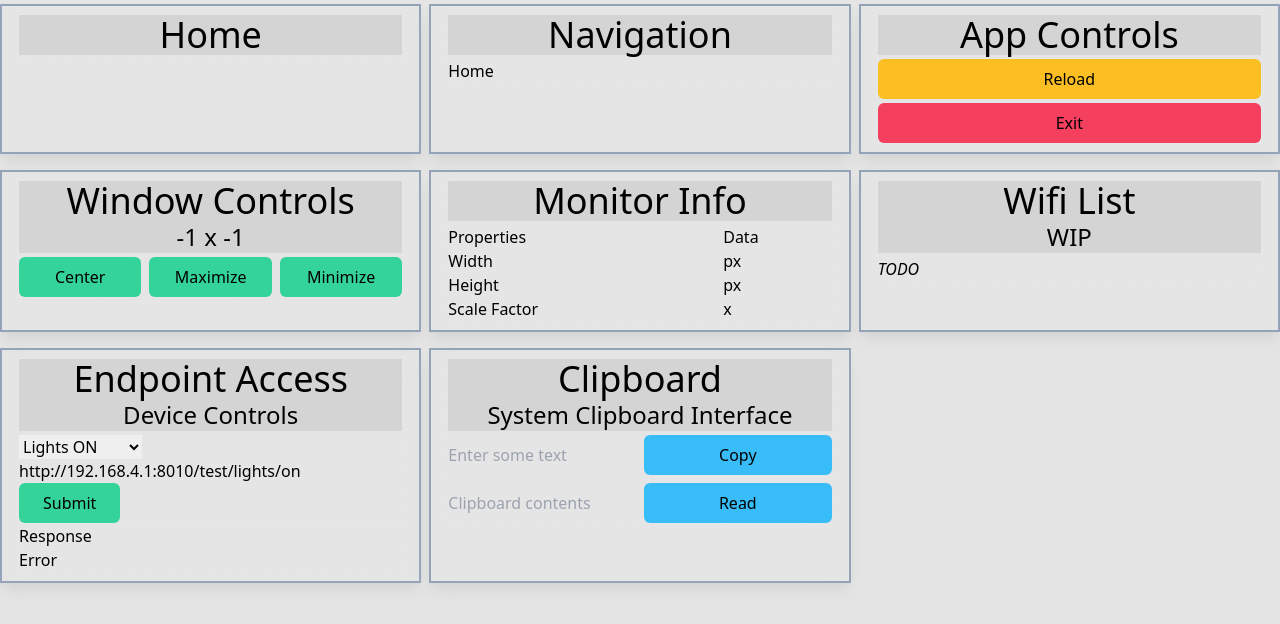
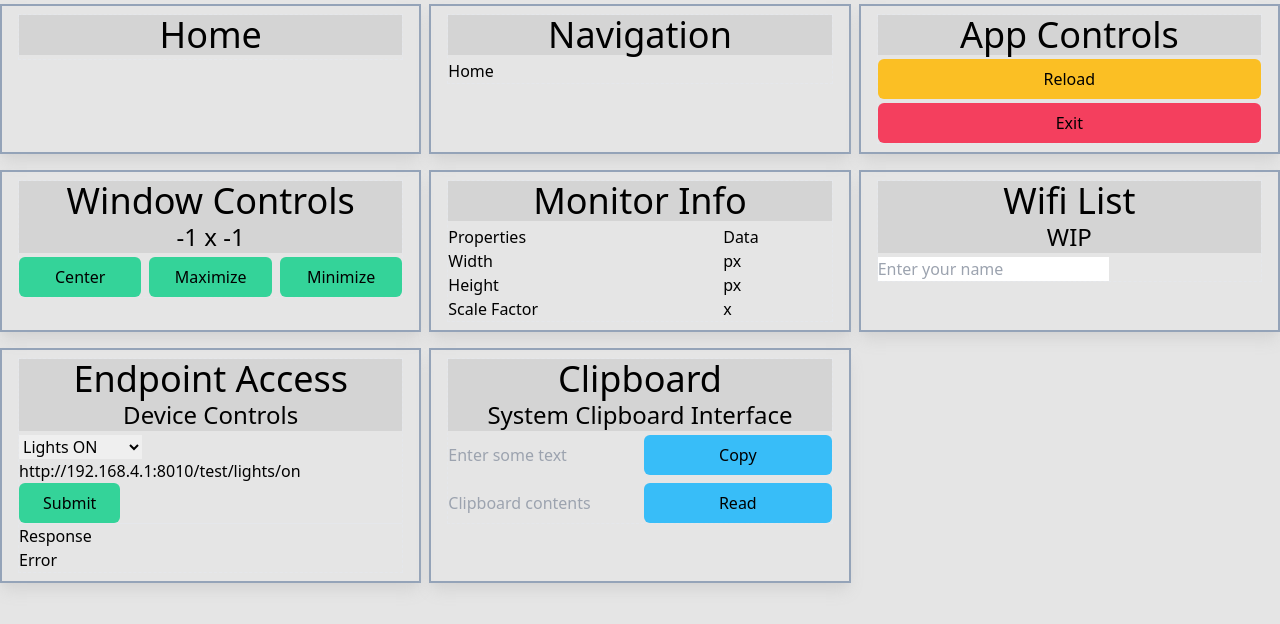
Before and after one commit to gabe-lepo/tauri-test, a React (Vite) app: page / in a window 1280 px wide. Shown: the top 624 px of the page. Built offline with nearby package versions, Linux system fonts and the light colour scheme.

Commit message:
use basic rust function in frontend

```diff
--- a/src/components/WifiList.tsx
+++ b/src/components/WifiList.tsx
@@ -1,12 +1,43 @@
 import "../main.css";
+import { useEffect, useState } from "react";
+import { invoke } from "@tauri-apps/api/tauri";
 import CardTitle from "./CardTitle";
 
 function WifiList() {
+   const [name, setName] = useState<string>("<you>");
+   const [result, setResult] = useState<string>("");
+
+   const fetchData = async () => {
+      try {
+         const resp = await invoke<string>('hello_world', { name });
+         setResult(resp);
+      } catch (err) {
+         console.error(`Error: `, (err));
+      }
+   };
+
+   useEffect(() => {
+      fetchData();
+   }, [name]);
+
+   const handleNameChange = (e: React.ChangeEvent<HTMLInputElement>) => {
+      setName(e.target.value);
+   }
 
    return(
       <>
          <CardTitle title="Wifi List" subtitle="WIP" />
-         <i>TODO</i>
+         <div>
+            <input
+               type="text"
+               placeholder="Enter your name"
+               autoCapitalize="false"
+               autoComplete="false"
+               autoCorrect="false"
+               onChange={handleNameChange}
+            />
+         </div>
+         <p>{result}</p>
       </>
    );
 }
```
Also changed, not shown: 1 other file (tests, documents, lock files or other folders).
